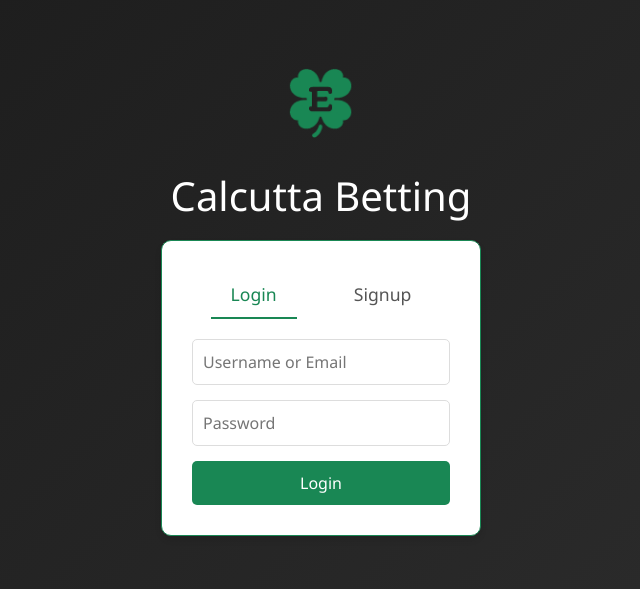
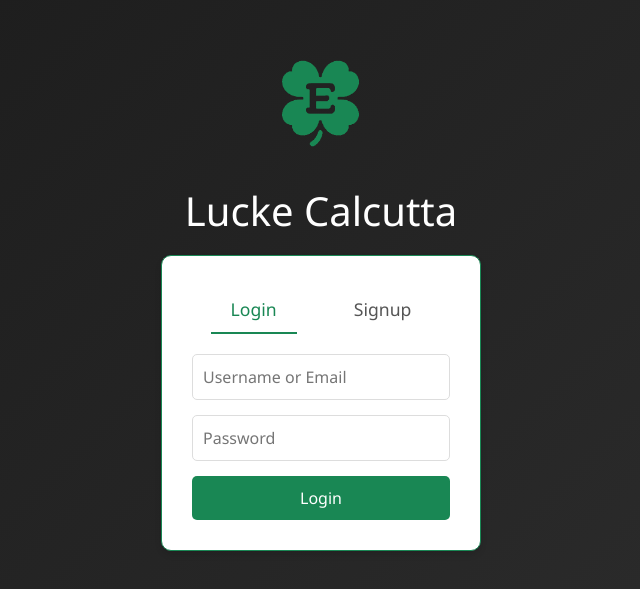
Before and after one commit to camcarthur/lucke-frontend, a React (Create React App) app: page /login in a window 1280 px wide. Shown: the part 111-700 px from the top of the page, without its empty margins (319-959 px from the left). Built offline with nearby package versions, Linux system fonts and the light colour scheme.

Commit message:
Update header for login

```diff
--- a/src/pages/AuthPage.js
+++ b/src/pages/AuthPage.js
@@ -29,8 +29,8 @@ const styles = {
     marginBottom: 20,
   },
   logo: {
-    width: 120,
-    height: 120,
+    width: 150,
+    height: 150,
     marginBottom: 10,
   },
   title: {
@@ -152,7 +152,7 @@ export default function AuthPage() {
           alt="Calcutta Logo"
           style={styles.logo}
         />
-        <h1 style={styles.title}>Calcutta Betting</h1>
+        <h1 style={styles.title}>Lucke Calcutta</h1>
       </header>
 
       <div style={styles.card}>
```
